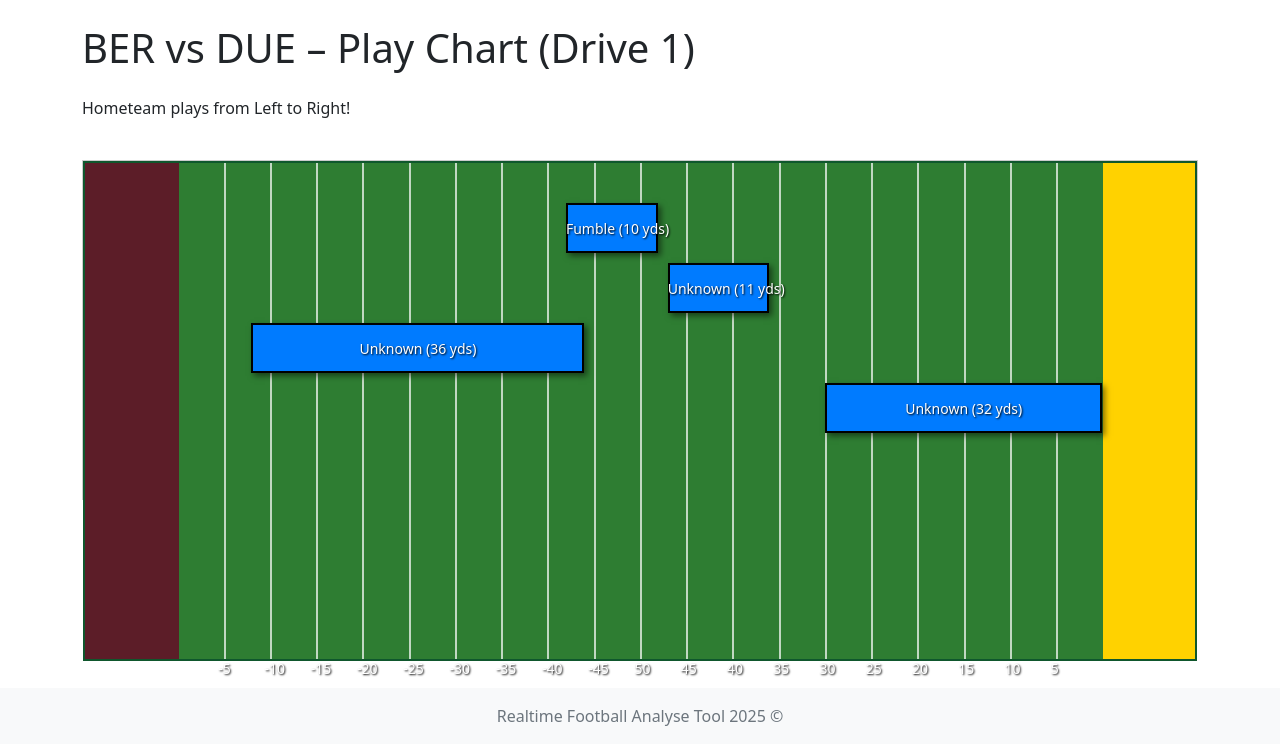
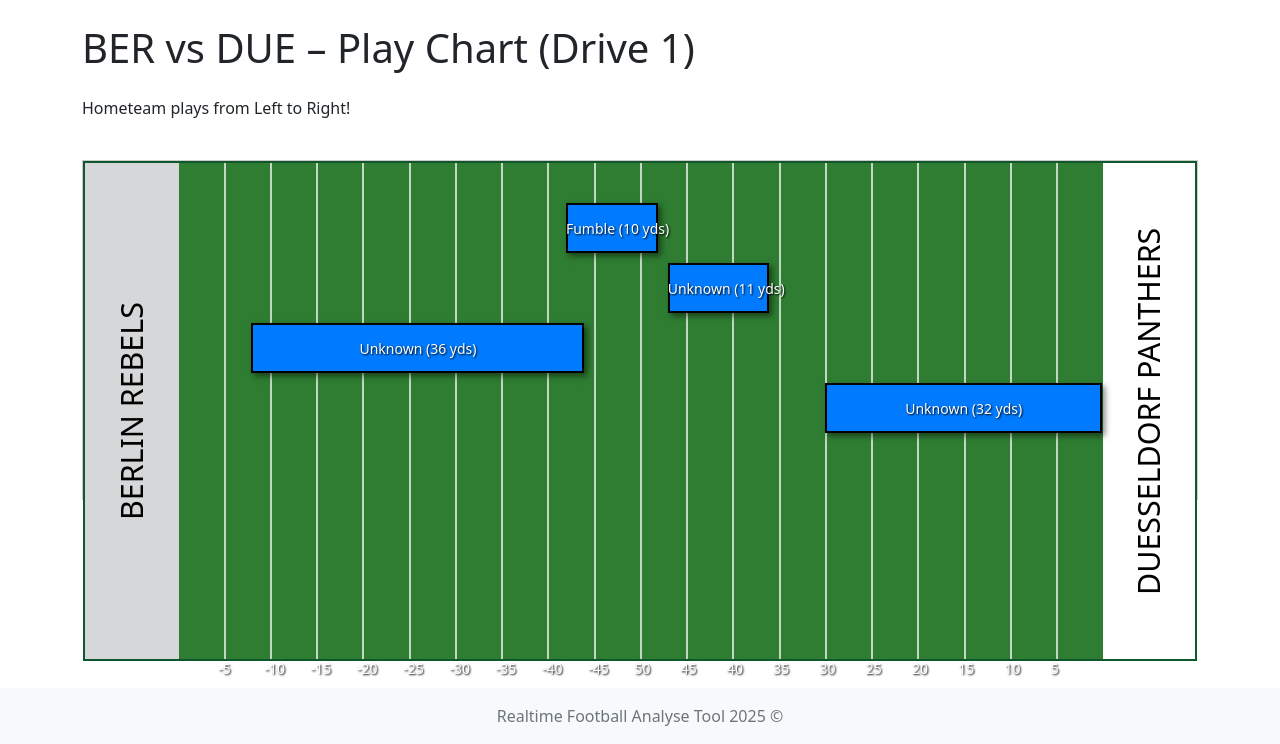
Before and after one commit to louayhentati/american_football, a Flask app: page /games/1/drive/1/play-chart in a window 1280 px wide. Shown: the part 56-800 px from the top of the page. Run offline with Flask 3, Linux system fonts and the light colour scheme; a user stored in the database is signed in; some libraries are stand-ins or nearby versions.

Commit message:
New calculation formular for Spot fouls + Drive- and Play-Chart adjustments: teams primary colors in the chart

```diff
--- a/app/controllers/drive.py
+++ b/app/controllers/drive.py
@@ -54,7 +54,10 @@ class DriveController:
 
         if rule:
             if rule.get('spot_foul') and raw_penalty_spot is not None:
-                gain_loss = raw_penalty_spot - yard_line
+                if foul_team == "H":
+                    gain_loss = raw_penalty_spot - abs(rule["yards"]) - yard_line
+                elif foul_team == "O":
+                    gain_loss = raw_penalty_spot + abs(rule["yards"]) - yard_line
             elif rule.get("yards"):
                 if foul_team == "H":
                     gain_loss = -abs(rule["yards"])
--- a/app/controllers/game.py
+++ b/app/controllers/game.py
@@ -154,6 +154,14 @@ class GameController:
         plays = PlayModel.query.filter_by(drive_id=drive.id).order_by(PlayModel.id).all()
 
         plays_data = []
+
+        home_team = game.home_team
+        away_team = game.away_team
+        home_team_color = home_team.primary_color if home_team else "#010748"
+        away_team_color = away_team.primary_color if home_team else "#010748"
+        home_team_text_color = get_readable_text_color(home_team_color) if home_team else "#FFFFFF"
+        away_team_text_color = get_readable_text_color(away_team_color) if home_team else "#FFFFFF"
+
         for play in plays:
 
             raw_start = play.yard_line
@@ -185,7 +193,11 @@ class GameController:
             game=game,
             drive=drive,
             plays=plays_data,
-            max=max
+            max=max,
+            home = home_team_color,
+            away = away_team_color,
+            home_text = home_team_text_color,
+            away_text = away_team_text_color
         )
 
     @login_required
@@ -194,6 +206,14 @@ class GameController:
         drives = DriveModel.query.filter_by(game_id=game_id).all()
 
         drives_data = []
+
+        home_team = game.home_team
+        away_team = game.away_team
+        home_team_color = home_team.primary_color if home_team else "#010748"
+        away_team_color = away_team.primary_color if home_team else "#010748"
+        home_team_text_color = get_readable_text_color(home_team_color) if home_team else "#FFFFFF"
+        away_team_text_color = get_readable_text_color(away_team_color) if home_team else "#FFFFFF"
+
         for drive in drives:
             plays = PlayModel.query.filter_by(drive_id=drive.id).order_by(PlayModel.id).all()
             number_plays = len(plays)
@@ -230,7 +250,11 @@ class GameController:
             template_name_or_list='drive/drive_chart.html',
             game=game,
             drives=drives_data,
-            max=max
+            max=max,
+            home = home_team_color,
+            away = away_team_color,
+            home_text = home_team_text_color,
+            away_text = away_team_text_color
         )
 
     @login_required
@@ -261,3 +285,9 @@ class GameController:
         response.headers['Content-type'] = 'text/csv'
 
         return response
+
+def get_readable_text_color(hex_color):
+    hex_color = hex_color.lstrip('#')
+    r, g, b = [int(hex_color[i:i+2], 16) for i in (0, 2, 4)]
+    brightness = 0.299 * r + 0.587 * g + 0.114 * b
+    return "#000000" if brightness > 186 else "#ffffff"
--- a/app/controllers/play.py
+++ b/app/controllers/play.py
@@ -79,7 +79,10 @@ class PlayController:
                             yard_line = convert(play.yard_line)
                             raw_penalty_spot = convert(play.penalty_spot_yard)
                             if rule.get('spot_foul') and raw_penalty_spot is not None:
-                                play.gain_loss = raw_penalty_spot -yard_line
+                                if play.foul_team == "H":
+                                    play.gain_loss = raw_penalty_spot - abs(rule["yards"]) - yard_line
+                                elif play.foul_team == "O":
+                                    play.gain_loss = raw_penalty_spot + abs(rule["yards"]) - yard_line
 
                         elif rule.get("yards") and play.foul_team == "H":
                             play.gain_loss = -abs(rule["yards"])
--- a/app/templates/drive/drive_play_chart.html
+++ b/app/templates/drive/drive_play_chart.html
@@ -20,10 +20,6 @@
         bottom: 0;
         left: 0;
         right: 0;
-        background: linear-gradient(to right,
-                #5C1D28 0%, #5C1D28 8.5%,
-                #2e7d32 8.5%, #2e7d32 91.75%,
-                #FFD200 91.75%, #FFD200 100%) !important;
     }
 
     .yard-line {
@@ -89,48 +85,109 @@
         text-align: center;
         z-index: 2;
     }
+
+    .team-name-left {
+        position: absolute;
+        left: 0;
+        top: 0;
+        bottom: 0;
+        width: 8.5%;
+        display: flex;
+        align-items: center;
+        justify-content: center;
+        font-size: 1.9em;
+        z-index: 10;
+        writing-mode: vertical-rl;
+        transform: rotate(180deg);
+        text-transform: uppercase;
+    }
+
+    .team-name-right {
+        position: absolute;
+        right: 0;
+        top: 0;
+        bottom: 0;
+        width: 8.25%;
+        display: flex;
+        align-items: center;
+        justify-content: center;
+        font-size: 1.9em;
+        z-index: 10;
+        writing-mode: vertical-rl;
+        transform: rotate(180deg);
+        text-transform: uppercase;
+    }
 </style>
 {% endblock %}
 
 {% block content %}
 <div class="container">
-    <h1 class="mb-4">{{ game.name }} – Play Chart (Drive {{ drive.id }})</h1>
-    <p> Hometeam plays from Left to Right!</p>
+    <h1 class="mb-4">
+        {{ game.name }} – Play Chart (Drive {{ drive.id }})
+    </h1>
+    <p>Hometeam plays from Left to Right!</p>
     {% if plays|length == 0 %}
-    <div class="alert alert-info">Für diesen Drive sind keine Plays vorhanden.</div>
+        <div class="alert alert-info">There are no Plays for this drive.</div>
     {% endif %}
 
     <div class="drive-chart" style="height: {{ plays|length * 60 + 100 }}px;">
-        <div class="field-container">
+        <div class="field-container"
+             style="background: linear-gradient(to right,
+                 {{ home }} 0%,{{ home }} 8.5%,
+                 #2e7d32 8.5%,#2e7d32 91.75%,
+                 {{ away }} 91.75%,{{ away }} 100%) !important;">
+
+            <!-- Left Side: Home Team Text -->
+            <div class="team-name-left" style="color: {{ home_text }};">
+                {{ game.home_team.name if game.home_team else 'HOME' }}
+            </div>
+
+            <!-- Right Side: Away Team Text -->
+            <div class="team-name-right" style="color: {{ away_text }};">
+                {{ game.away_team.name if game.away_team else 'OPPONENT' }}
+            </div>
+
             <!-- Yard-lines all 5 yards -->
-            {% for i in range(1,20) %}
+            {% for i in range(1, 20) %}
                 {% set yard = i * 5 %}
                 <div class="yard-line" style="left: {{ (yard / 1.2) + 8.33 }}%;"></div>
                 <div class="yard-line-number" style="left: {{ (yard / 1.2) + 8.33 - 0.5 }}%;">
                     {% if i == 10 %}
                         50
-                {% elif i < 10 %} {{ -yard }} {% else %} {{ 100 - yard }} {% endif %} </div>
+                    {% elif i < 10 %}
+                        {{ -yard }}
+                    {% else %}
+                        {{ 100 - yard }}
+                    {% endif %}
+                </div>
             {% endfor %}
+
+            <!-- Plays -->
             {% for play in plays %}
                 <div class="drive-line" style="top: {{ 40 + loop.index0 * 60 }}px;">
-                        <!--Play-bars-->
+                    <!-- Play-bar -->
                     <div class="drive-bar
                     {{ 'loss' if play.loss else 'gain' }}
-                            {{ play.result|lower|replace(' ', '-') }}" style="left:
-                            {{((play.start / 100) * 100) / 1.2 + 8.33}}%;
+                    {{ play.result|lower|replace(' ', '-') }}"
+                         style="
+                            left: {{ ((play.start / 100) * 100) / 1.2 + 8.33 }}%;
                             {% if play.result|lower == 'touchdown' %}
                                 width: {{ 92 - (((play.start / 100) * 100) / 1.2 + 8.33) }}%;
                             {% else %}
                                 width: {{ (((play.end - play.start) / 100) * 100) / 1.2 }}%;
-                            {% endif %}">
+                            {% endif %}
+                         ">
                     </div>
-
-                        <!--Play label centered-->
-                        <div class="drive-label" style="
-                            left: {{((play.start / 100) * 100) / 1.2 + 8.33}}%;
-                            {% if play.result|lower == 'touchdown' %} width: {{ 92 - (((play.start / 100) * 100) / 1.2 + 8.33) }}%;
-                            {% else %} width: {{ (((play.end - play.start) / 100) * 100) / 1.2 }}%;
-                            {% endif %}">
+                    <!-- Play label centered -->
+                    <div class="drive-label"
+                         style="
+                            left: {{ ((play.start / 100) * 100) / 1.2 + 8.33 }}%;
+                            {% if play.result|lower == 'touchdown' %}
+                                width: {{ 92 - (((play.start / 100) * 100) / 1.2 + 8.33) }}%;
+                            {% else %}
+                                width: {{ (((play.end - play.start) / 100) * 100) / 1.2 }}%;
+                            {% endif %}
+                         ">
                         {{ play.play_type or play.result or 'Unknown' }}
                         {% if play.result|lower == 'penalty' %}
                             {% if play.foul_team == "H" %}
```
Also changed, not shown: app/templates/drive/drive_chart.html (+28 -64 lines). Lines whose indentation alone changed are shown as unchanged.
